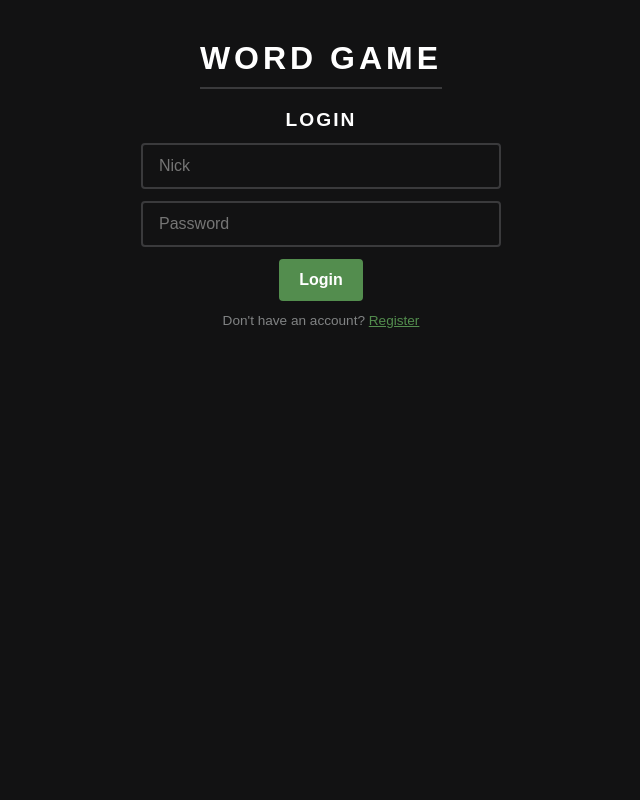
After one commit to KarolM13/word_game, a Flask app: page /login in a window 1280 px wide. The commit adds this page. Shown: the whole page, without its empty margins (319-959 px from the left). Run offline with Flask 3, Linux system fonts and the light colour scheme.

Commit message:
added login/register , session , fixed keyboard bug

```diff
--- a/app/__init__.py
+++ b/app/__init__.py
@@ -1,14 +1,19 @@
 from flask import Flask, render_template
 from flask_sqlalchemy import SQLAlchemy
 from flask_migrate import Migrate
+from flask_limiter import Limiter
+from flask_limiter.util import get_remote_address
 import os
 
 db = SQLAlchemy()
 migrate = Migrate()
+limiter = Limiter(get_remote_address,default_limits=["200 per day"])
+
+
 
 def create_app():
     app = Flask(__name__)
-
+    app.config["SECRET_KEY"] = os.environ.get("SECRET_KEY", "devkey123")
     database_url = os.environ.get("DATABASE_URL", "postgresql://admin:simple@db:5432/wordgame")
     if database_url.startswith("postgres://"):
         database_url = database_url.replace("postgres://", "postgresql://", 1)
@@ -18,14 +23,16 @@ def create_app():
 
     db.init_app(app)
     migrate.init_app(app, db)
-
+    limiter.init_app(app)
     from app.routes.game_routes import game_bp
     app.register_blueprint(game_bp)
 
     @app.route("/")
     def index():
         return render_template("index.html")
-
+    @app.route("/login")
+    def login():
+        return render_template("login.html")
     with app.app_context():
         from app.models.word import Word
         from app.models.score import Score
--- a/app/requirements.txt
+++ /dev/null
@@ -1,4 +0,0 @@
-Flask==3.0.0
-Flask-SQLAlchemy
-Flask-Migrate
-psycopg2-binary
--- a/app/routes/game_routes.py
+++ b/app/routes/game_routes.py
@@ -1,9 +1,10 @@
-from flask import Blueprint, request, jsonify
+from flask import Blueprint, request, jsonify,session
 from app.services.word_logic import WordGame
 from app.models.word import Word
 from app.models.score import Score
 from app.models.user import User
 from app import db
+from app import limiter
 import secrets
 
 game_bp = Blueprint("game", __name__)
@@ -76,7 +77,7 @@ def daily_game():
 
 @game_bp.route("/api/streak/start", methods=["GET"])
 def streak_start():
-    nick = request.args.get("nick")
+    nick = session.get("nick")
     if not nick:
         return jsonify({"error": "Nick is required"})
     random_word = Word.get_random_word()
@@ -143,6 +144,37 @@ def register_user():
         return jsonify({"error": "Password is required"}),400
     try:
         User.add_user(nick,password)
-        return jsonify({"message":"User registered succesfully!"})
+        session["nick"] = nick
+        return jsonify({"success": True})
     except Exception as e:
         return jsonify({"error":"Registration failed"}),500
+
+@game_bp.route("/api/login_user",methods=["POST"])
+@limiter.limit("5 per minute")
+def login():
+    data = request.get_json()
+    nick = data.get("nick")
+    password = data.get("password")
+    if not nick or not password:
+        return jsonify({"error": "Nick and password are required"}),400
+    user = User.check_password(nick,password)
+    if user:
+        session["nick"] = user.nick
+        return jsonify({"success": True})
+    else:
+        return jsonify({"error":"Invalid nick or password"})
+
+@game_bp.route("/api/logout", methods =["POST"])
+def logout():
+    if session.get("nick"):
+        session.pop('nick',None)
+        return jsonify({"success": True})
+    else:
+        return jsonify({"error":"U must be login to logout"}),400
+
+@game_bp.route("/api/me", methods =["GET"])
+def me():
+    nick = session.get("nick")
+    if nick:
+        return jsonify({"nick":nick})
+    return jsonify({"nick": None})
--- a/app/static/css/style.css
+++ b/app/static/css/style.css
@@ -329,3 +329,109 @@ footer {
     margin-top: auto;
     padding: 20px;
 }
+
+/* Login page */
+
+#loginForm, #registerForm {
+    display: flex;
+    flex-direction: column;
+    align-items: center;
+    gap: 12px;
+    width: 100%;
+    max-width: 360px;
+}
+
+#loginForm h2, #registerForm h2 {
+    font-size: 1.2rem;
+    letter-spacing: 2px;
+    text-transform: uppercase;
+    color: #ffffff;
+}
+
+#loginForm input, #registerForm input {
+    width: 100%;
+    text-transform: none;
+    letter-spacing: 0;
+    text-align: left;
+    padding-left: 16px;
+}
+
+#loginForm p, #registerForm p {
+    color: #818384;
+    font-size: 0.85rem;
+}
+
+.link {
+    color: #538d4e;
+    cursor: pointer;
+    text-decoration: underline;
+}
+
+.link:hover {
+    color: #6aaf63;
+}
+
+.error {
+    color: #e74c3c !important;
+    font-size: 0.85rem;
+    text-align: center;
+}
+
+/* Auth buttons */
+
+.auth-buttons {
+    display: flex;
+    gap: 8px;
+    width: 100%;
+    margin-top: 8px;
+}
+
+.auth-buttons button {
+    flex: 1;
+    font-size: 0.9rem;
+    padding: 10px;
+}
+
+/* Topbar */
+
+.topbar {
+    position: fixed;
+    top: 0;
+    left: 0;
+    right: 0;
+    display: flex;
+    gap: 8px;
+    padding: 12px 20px;
+    z-index: 100;
+    align-items: center;
+}
+
+#loggedAs {
+    color: #fafafa;
+    font-size: 0.85rem;
+    margin-right: auto;
+}
+
+.topbar button {
+    padding: 8px 16px;
+    font-size: 0.85rem;
+}
+
+#logoutBtn {
+    background-color: #3a3a3c;
+}
+
+#logoutBtn:hover {
+    background-color: #555;
+}
+
+#loginPageBtn {
+    background-color: transparent;
+    border: 1px solid #538d4e;
+    color: #538d4e;
+}
+
+#loginPageBtn:hover {
+    background-color: #538d4e;
+    color: white;
+}
--- /dev/null
+++ b/app/static/js/login.js
@@ -0,0 +1,54 @@
+
+
+function login()
+{
+    const nick = document.getElementById("loginNick").value;
+    const password = document.getElementById("loginPassword").value;
+
+    fetch("/api/login_user",{
+        method: "POST",
+        headers:{"Content-Type":"application/json"},
+        body: JSON.stringify({nick: nick,password: password})
+    })
+    .then(r => r.json())
+    .then(data =>{
+        if(data.success){
+            window.location.href ="/";
+        }
+        else{
+            document.getElementById("loginError").textContent = data.error;
+            document.getElementById("loginError").classList.remove("hidden");
+        }
+    })
+}
+function register()
+{
+    const nick = document.getElementById("registerNick").value;
+    const password = document.getElementById("registerPassword").value;
+
+    fetch("/api/register_user",{
+        method: "POST",
+        headers:{"Content-Type":"application/json"},
+        body: JSON.stringify({nick: nick, password: password})
+    })
+    .then(r => r.json())
+    .then(data =>{
+        if(data.success){
+            window.location.href="/";
+        }
+        else{
+            document.getElementById("registerError").textContent = data.error;
+            document.getElementById("registerError").classList.remove("hidden");
+        }
+    })
+}
+document.getElementById("loginBtn").addEventListener("click",login);
+document.getElementById("registerBtn").addEventListener("click",register);
+document.getElementById("showRegister").addEventListener("click",function(){
+    document.getElementById("registerForm").classList.remove("hidden");
+    document.getElementById("loginForm").classList.add("hidden");
+})
+document.getElementById("showLogin").addEventListener("click",function(){
+    document.getElementById("registerForm").classList.add("hidden");
+    document.getElementById("loginForm").classList.remove("hidden");
+})
--- a/app/templates/index.html
+++ b/app/templates/index.html
@@ -8,6 +8,11 @@
     <script src="https://cdn.jsdelivr.net/npm/canvas-confetti@1.9.2/dist/confetti.browser.min.js"></script>
 </head>
 <body>
+    <div class="topbar">
+        <span id="loggedAs"></span>
+        <a href="/login"><button id="loginPageBtn">Login</button></a>
+        <button id="logoutBtn">Logout</button>
+    </div>
 
     <div id="menu" class="container">
         <h1>Word Game</h1>
--- /dev/null
+++ b/app/templates/login.html
@@ -0,0 +1,34 @@
+<!DOCTYPE html>
+<html lang="en">
+<head>
+    <meta charset="UTF-8">
+    <meta name="viewport" content="width=device-width, initial-scale=1.0">
+    <title>Word Game - Login</title>
+    <link rel="stylesheet" href="{{ url_for('static', filename='css/style.css') }}">
+</head>
+<body>
+    <div class="container">
+        <a href="/" style="text-decoration: none; color: inherit;"><h1>Word Game</h1></a>
+
+        <div id="loginForm">
+            <h2>Login</h2>
+            <input type="text" id="loginNick" placeholder="Nick">
+            <input type="password" id="loginPassword" placeholder="Password">
+            <button id="loginBtn">Login</button>
+            <p id="loginError" class="error hidden"></p>
+            <p>Don't have an account? <span id="showRegister" class="link">Register</span></p>
+        </div>
+
+        <div id="registerForm" class="hidden">
+            <h2>Register</h2>
+            <input type="text" id="registerNick" placeholder="Nick">
+            <input type="password" id="registerPassword" placeholder="Password">
+            <button id="registerBtn">Register</button>
+            <p id="registerError" class="error hidden"></p>
+            <p>Already have an account? <span id="showLogin" class="link">Login</span></p>
+        </div>
+    </div>
+
+    <script src="{{ url_for('static', filename='js/login.js') }}"></script>
+</body>
+</html>
--- a/requirements.txt
+++ b/requirements.txt
@@ -1,4 +1,6 @@
 Flask==2.3.2
 Flask-SQLAlchemy==3.0.5
 Flask-Migrate==4.0.4
+Flask-limiter
 psycopg2-binary==2.9.7
+argon2-cffi
```
Also changed, not shown: app/models/user.py (+11 -0 lines), app/static/js/game.js (+30 -16 lines).
